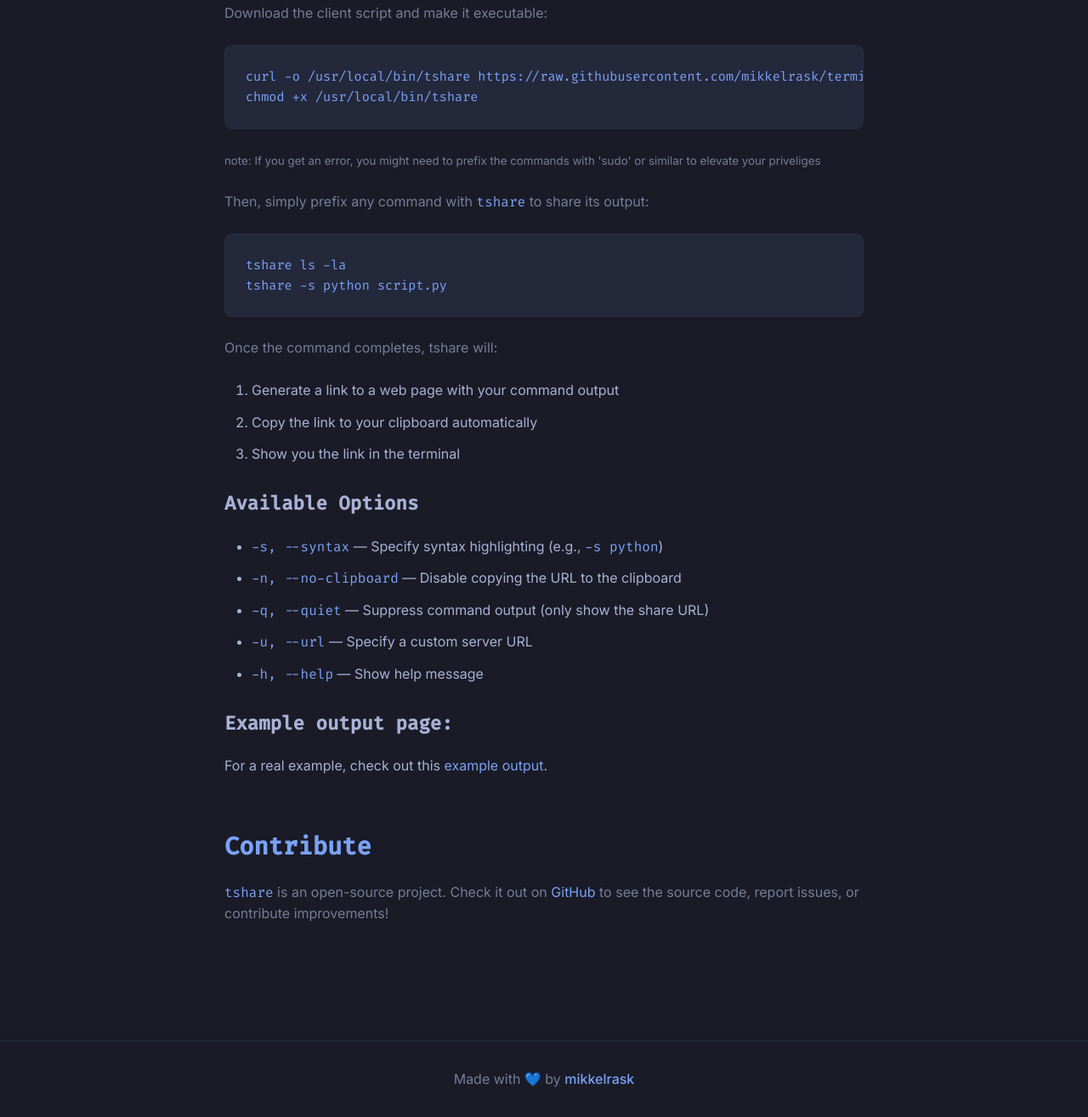
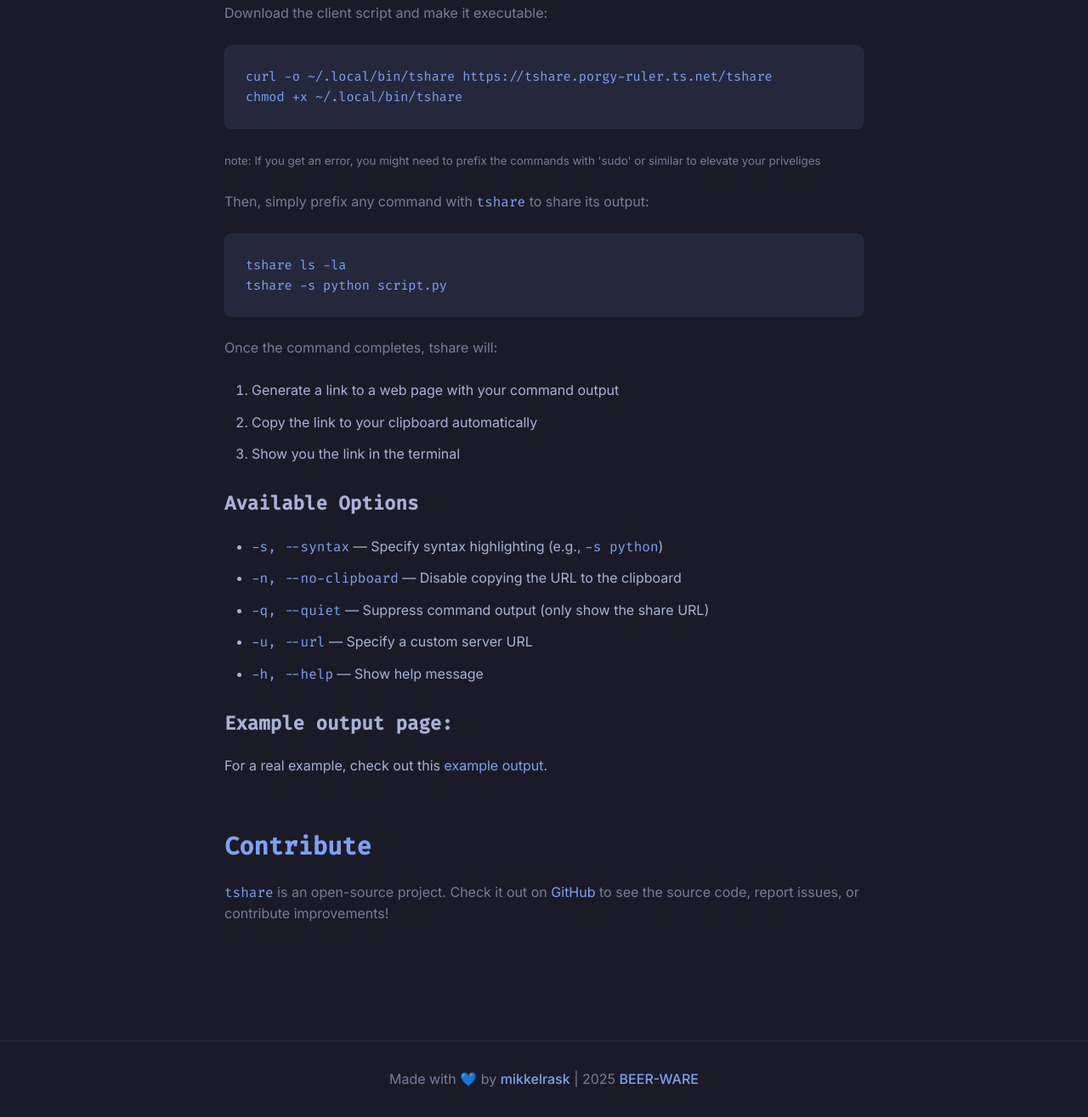
Before and after one commit to mikkelrask/terminal-share, a website: page public/index.html in a window 1280 px wide. Shown: the part 987-2302 px from the top of the page at 85% size. Drawn offline with Linux system fonts and the light colour scheme.

Commit message:
Add LICENSE file and update installation instructions in README and index.html to reflect new path. Include example output and clarify sudo usage.

```diff
--- a/public/index.html
+++ b/public/index.html
@@ -54,8 +54,8 @@
     <section id="usage" class="usage">
       <h2>How to Use</h2>
       <p>Download the client script and make it executable:</p>
-      <pre><code>curl -o /usr/local/bin/tshare https://raw.githubusercontent.com/mikkelrask/terminal-share/main/tshare
-chmod +x /usr/local/bin/tshare</code></pre>
+      <pre><code>curl -o ~/.local/bin/tshare https://tshare.porgy-ruler.ts.net/tshare
+chmod +x ~/.local/bin/tshare</code></pre>
       <p><small>note: If you get an error, you might need to prefix the commands with 'sudo' or similar to elevate your priveliges</small></p>
       <p>Then, simply prefix any command with <code>tshare</code> to share its output:</p>
       <pre><code>tshare ls -la
@@ -87,7 +87,7 @@
   </main>
 
   <footer>
-    Made with 💙 by <a href="https://mikkelrask.github.io" target="_blank">mikkelrask</a>
+    Made with 💙 by <a href="https://mikkelrask.github.io" target="_blank">mikkelrask</a> | 2025 <a href="https://github.com/mikkelrask/terminal-share/blob/master/LICENSE" target="_blank">BEER-WARE</a>
   </footer>
 
   <script>
```
Also changed, not shown: README.md, 1 other file.
